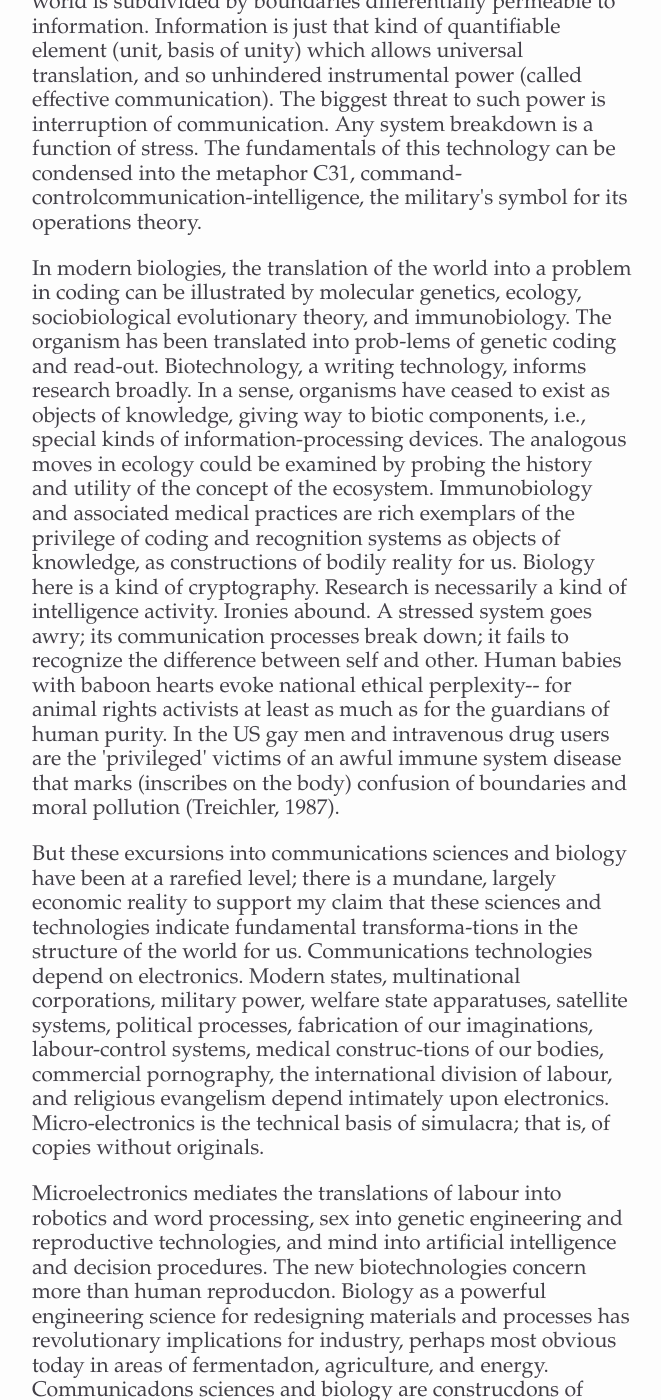
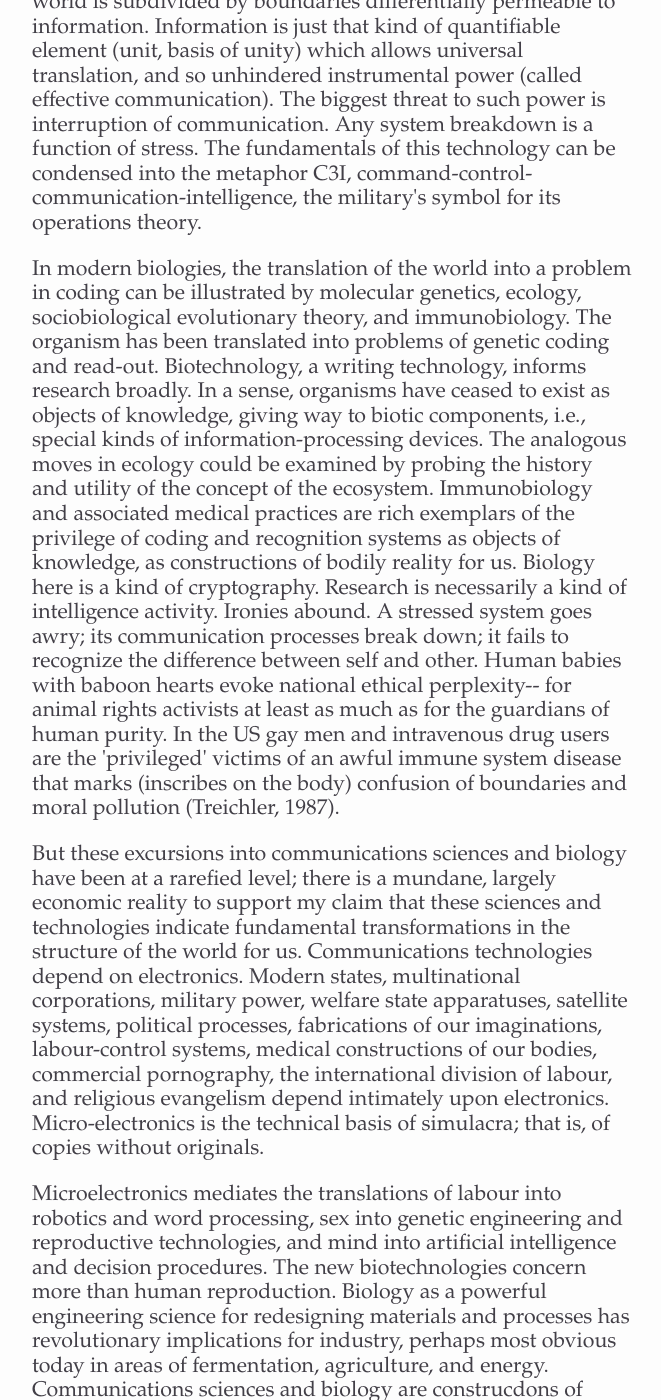
Before and after one commit to jiko/cyborgmanifesto, a Jekyll site: the page built from index.md, in a window 1280 px wide and 1400 px high, scrolled down 20960 px. Shown: the whole window, without its empty margins (308-969 px from the left). Built offline with Jekyll 4.4.1, drawn with Linux system fonts in a browser that asks for light colours; nearby versions of some CDN libraries; library files that are not in the unit come from our copies; Markdown is read by kramdown in place of the engine named in the settings; some of the changed text lies outside the part shown.

Commit message:
Informatics of Domination made ever-so-slightly more readable.

```diff
--- a/index.md
+++ b/index.md
@@ -666,7 +666,7 @@
   <TD WIDTH="50%">Organic sex role specialization</TD>
   <TD WIDTH="50%">Optimal genetic strategies</TD></TR>
 <TR>
-  <TD WIDTH="50%">Bioogical determinism</TD>
+  <TD WIDTH="50%">Biogical determinism</TD>
   <TD WIDTH="50%">Evolutionary inertia, constraints</TD></TR>
 <TR>
   <TD WIDTH="50%">Community ecology</TD>
@@ -688,10 +688,10 @@
   <TD WIDTH="50%">Cyborg citizenship</TD></TR>
 <TR>
   <TD WIDTH="50%">Nature/Culture</TD>
-  <TD WIDTH="50%">fields of difference</TD></TR>
+  <TD WIDTH="50%">Fields of difference</TD></TR>
 <TR>
   <TD WIDTH="50%">Co-operation</TD>
-  <TD WIDTH="50%">Communicatins enhancemenet</TD></TR>
+  <TD WIDTH="50%">Communications enhancement</TD></TR>
 <TR>
   <TD WIDTH="50%">Freud</TD>
   <TD WIDTH="50%">Lacan</TD></TR>
@@ -699,7 +699,7 @@
   <TD WIDTH="50%">Sex</TD>
   <TD WIDTH="50%">Genetic engineering</TD></TR>
 <TR>
-  <TD WIDTH="50%">labour</TD>
+  <TD WIDTH="50%">Labour</TD>
   <TD WIDTH="50%">Robotics</TD></TR>
 <TR>
   <TD WIDTH="50%">Mind</TD>
@@ -765,7 +765,7 @@
 for processing signals in a common language. Exchange in this world transcends
 the universal translation effected by capitalist markets that Marx analysed
 so well. The privileged pathology affecting all kinds of components in this
-universe is stress - communications breakdown (Hogness, 1983). The cyborg
+universe is stress- communications breakdown (Hogness, 1983). The cyborg
 is not subject to Foucault's biopolitics; the cyborg simulates politics,
 a much more potent field of operations.</p>
 
@@ -779,11 +779,11 @@
 (Sofoulis) might put it, they have been 'techno-digested'. The dichotomies
 between mind and body, animal and human, organism and machine, public and
 private, nature and culture, men and women, primitive and civilized are
-all in question ideologically. The actual situation of women is their integration/
-exploitation into a world system of production/reproduction and com-munication
+all in question ideologically. The actual situation of women is their
+integration/exploitation into a world system of production/reproduction and communication
 called the informatics of domination. The home, workplace, market, public
 arena, the body itself- all can be dispersed and interfaced in nearly infinite,
-polymorphous ways, with large consequences for women and others - consequences
+polymorphous ways, with large consequences for women and others- consequences
 that themselves are very different for different people and which make potent
 oppositional international movements difficult to imagine and essential
 for survival. One important route for reconstructing socialist-feminist
@@ -806,7 +806,7 @@
 
 
 <p>Furthermore, communications sciences and modern biologies are constructed
-by a common move - the translation of the world into a problem of coding,
+by a common move- the translation of the world into a problem of coding,
 a search for a common language in which all resistance to instrumental control
 disappears and all heterogeneity can be submitted to disassembly, reassembly,
 investment, and exchange.</p>
@@ -825,14 +825,14 @@
 and so unhindered instrumental power (called effective communication). The
 biggest threat to such power is interruption of communication. Any system
 breakdown is a function of stress. The fundamentals of this technology can
-be condensed into the metaphor C31, command-controlcommunication-intelligence,
+be condensed into the metaphor C3I, command-control-communication-intelligence,
 the military's symbol for its operations theory.</p>
 
 
 
 <p>In modern biologies, the translation of the world into a problem in coding
 can be illustrated by molecular genetics, ecology, sociobiological evolutionary
-theory, and immunobiology. The organism has been translated into prob-lems
+theory, and immunobiology. The organism has been translated into problems
 of genetic coding and read-out. Biotechnology, a writing technology, informs
 research broadly. In a sense, organisms have ceased to exist as objects
 of knowledge, giving way to biotic components, i.e., special kinds of information-processing
@@ -843,7 +843,8 @@
 us. Biology here is a kind of cryptography. Research is necessarily a kind
 of intelligence activity. Ironies abound. A stressed system goes awry; its
 communication processes break down; it fails to recognize the difference
-between self and other. Human babies with baboon hearts evoke national ethical perplexity-- for animal rights activists
+between self and other. Human babies with baboon hearts evoke national ethical perplexity--
+for animal rights activists
 at least as much as for the guardians of human purity. In the US gay men
 and intravenous drug users are the 'privileged' victims of an awful immune
 system disease that marks (inscribes on the body) confusion of boundaries
@@ -852,11 +853,11 @@
 
 <p>But these excursions into communications sciences and biology have been
 at a rarefied level; there is a mundane, largely economic reality to support
-my claim that these sciences and technologies indicate fundamental transforma-tions
+my claim that these sciences and technologies indicate fundamental transformations
 in the structure of the world for us. Communications technologies depend
 on electronics. Modern states, multinational corporations, military power,
-welfare state apparatuses, satellite systems, political processes, fabrication
-of our imaginations, labour-control systems, medical construc-tions of our
+welfare state apparatuses, satellite systems, political processes, fabrications
+of our imaginations, labour-control systems, medical constructions of our
 bodies, commercial pornography, the international division of labour, and
 religious evangelism depend intimately upon electronics. Micro-electronics
 is the technical basis of simulacra; that is, of copies without originals.</p>
@@ -866,10 +867,10 @@
 <p>Microelectronics mediates the translations of labour into robotics and
 word processing, sex into genetic engineering and reproductive technologies,
 and mind into artificial intelligence and decision procedures. The new biotechnologies
-concern more than human reproducdon. Biology as a powerful engineering science
+concern more than human reproduction. Biology as a powerful engineering science
 for redesigning materials and processes has revolutionary implications for
-industry, perhaps most obvious today in areas of fermentadon, agriculture,
-and energy. Communicadons sciences and biology are construcdons of natural-technical
+industry, perhaps most obvious today in areas of fermentation, agriculture,
+and energy. Communications sciences and biology are construcdons of natural-technical
 objects of knowledge in which the difference between machine and organism
 is thoroughly blurred; mind, body, and tool are on very intimate terms.
 The 'multinational' material organization of the production and reproduction
```
Also changed, not shown: other parts of index.md (+2 -2 lines).
